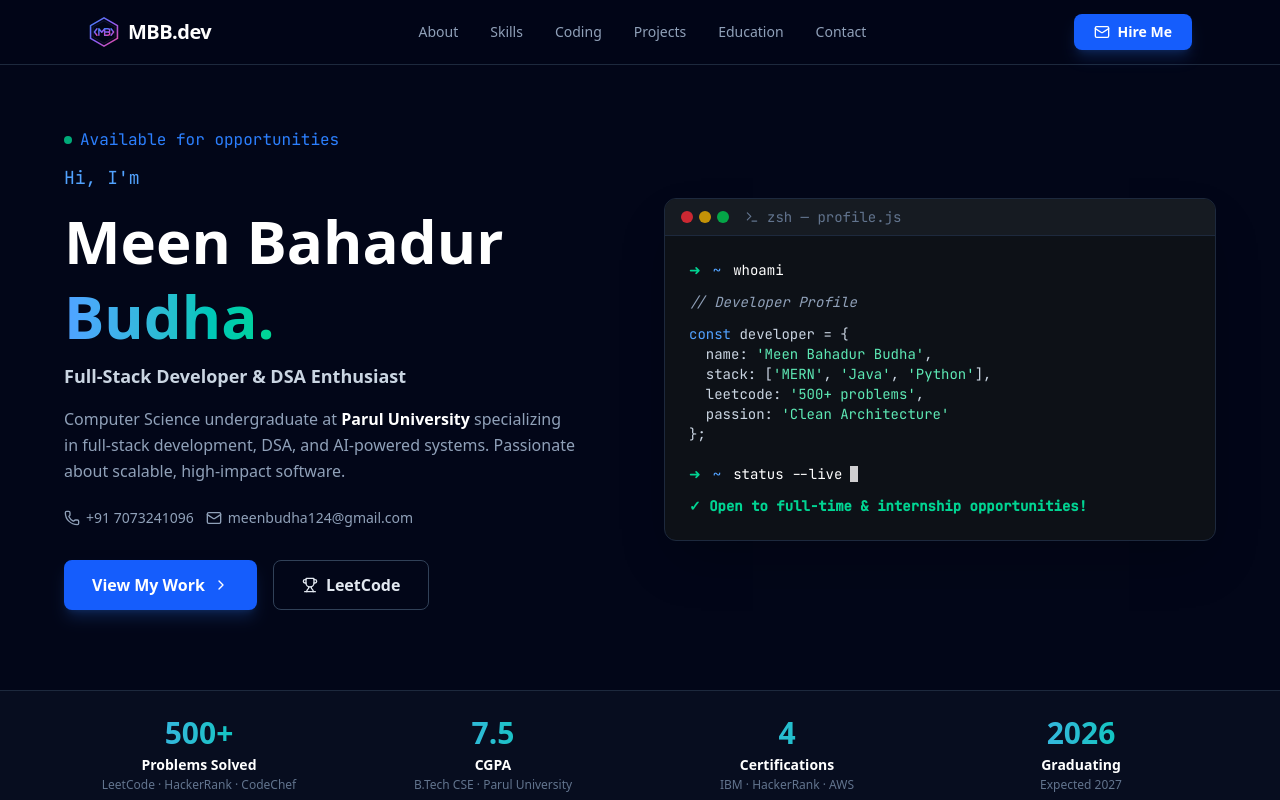
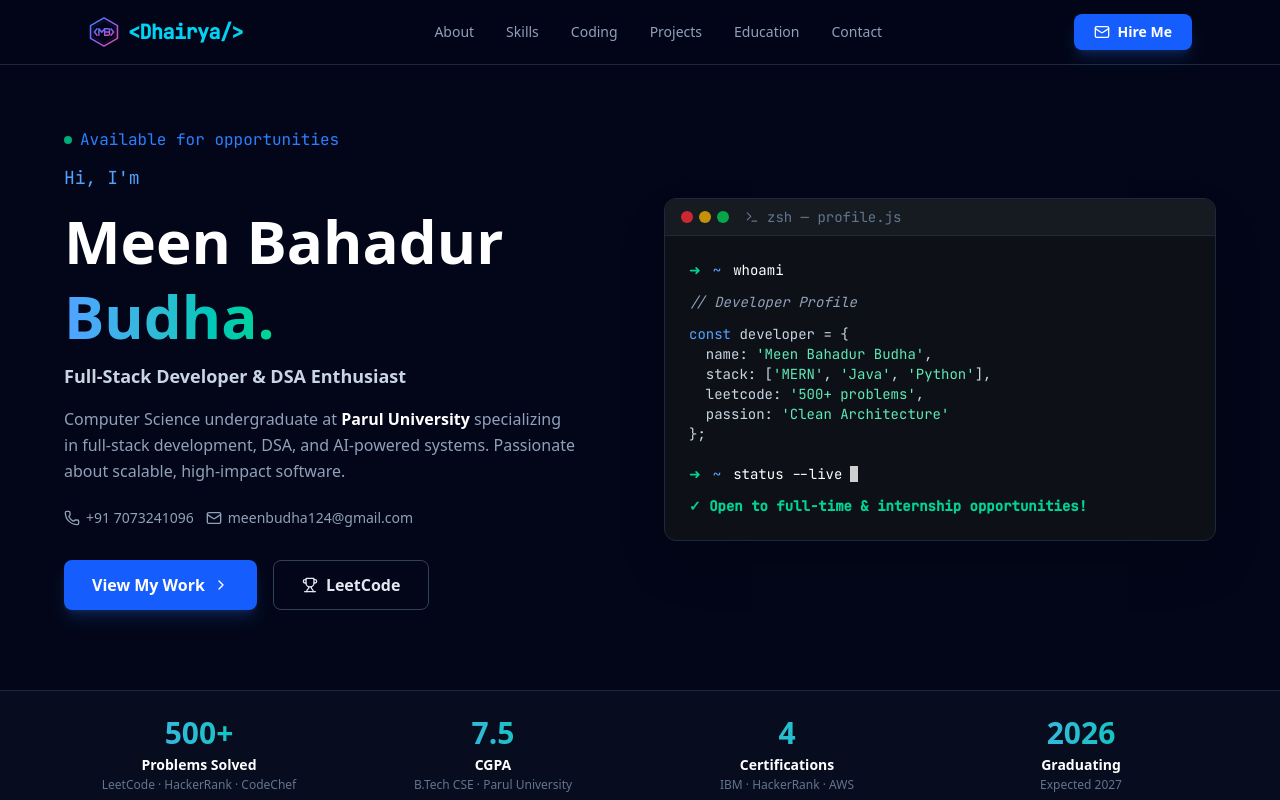
Before and after one commit to Meenbudha/my-portfolio, a React (Vite) app: page / in a window 1280 px wide. Shown: the top 800 px of the page. Built offline with nearby package versions, Linux system fonts and the light colour scheme.

Commit message:
style: update header brand logo to <Meen/>

```diff
--- a/src/App.jsx
+++ b/src/App.jsx
@@ -143,8 +143,8 @@
         <div className="max-w-6xl mx-auto px-6 h-16 flex items-center justify-between">
           {/* Logo */}
           <a href="#about" className="flex items-center gap-2 group">
-            <img src="/logo.svg" alt="MBB Logo" className="w-8 h-8 transition-transform group-hover:scale-105" />
-            <span className="font-bold text-xl tracking-tight text-white group-hover:text-blue-400 transition-colors">MBB.dev</span>
+            <img src="/logo.svg" alt="Dhairya Logo" className="w-8 h-8 transition-transform group-hover:scale-105" />
+            <span className="font-mono font-bold text-xl tracking-tight text-cyan-400 group-hover:text-white transition-colors">&lt;Dhairya/&gt;</span>
           </a>
 
           {/* Desktop links */}
```
